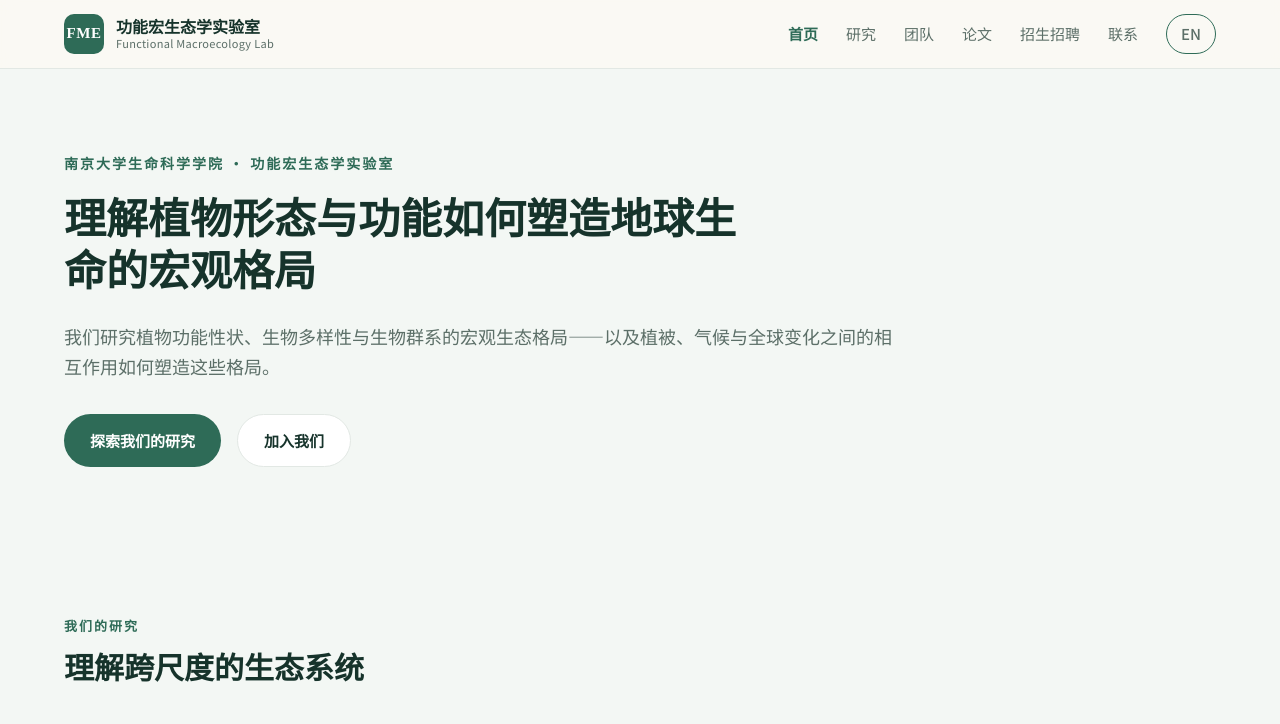
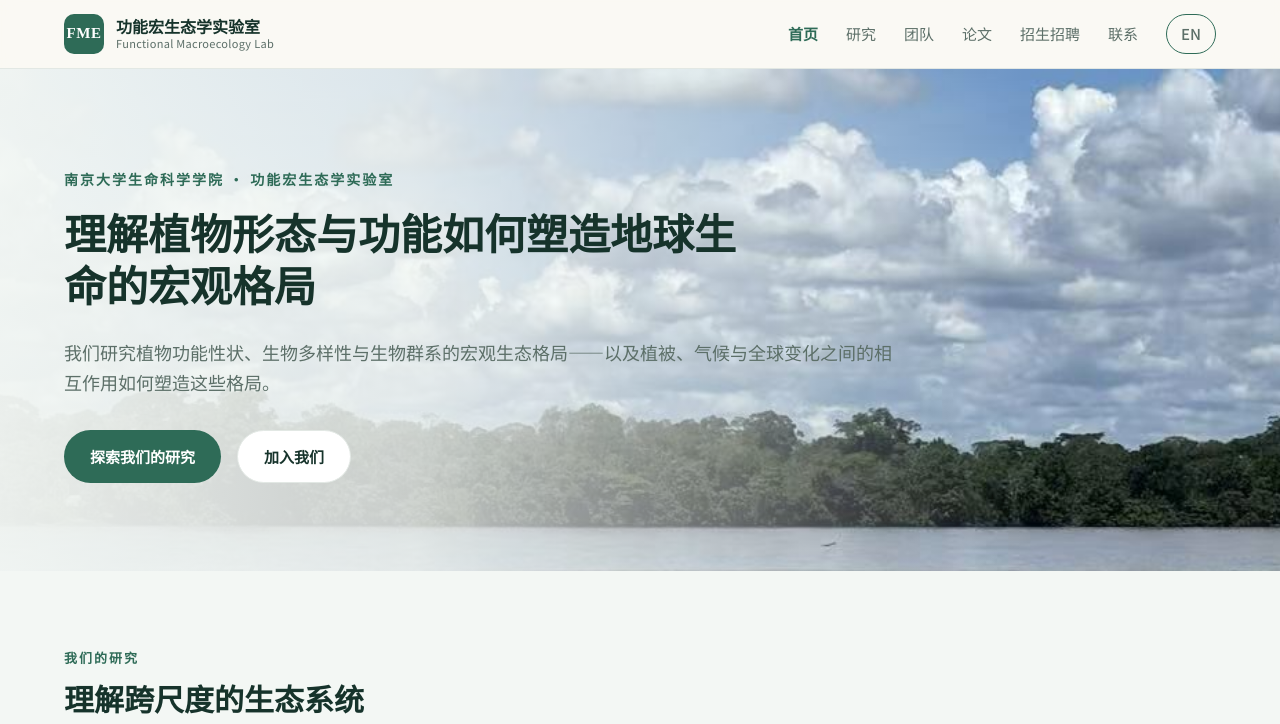
Before and after one commit to haozhima95/fme-lab-site, a plain HTML site: page index.html in a window 1280 px wide. Shown: the top 724 px of the page. Drawn offline with Linux system fonts and the light colour scheme.

Commit message:
Add hero background photo (river/canopy/sky) with left-to-right mist scrim

```diff
--- a/css/styles.css
+++ b/css/styles.css
@@ -75,7 +75,24 @@ h1, h2, h3 { font-family: var(--serif); font-weight: 700; line-height: 1.25; col
 .lang-switch:hover { background: var(--green); color: #fff; }
 
 /* ---------------- Hero ---------------- */
-.hero { background: var(--mist); padding: 80px 0 72px; }
+.hero {
+  position: relative;
+  background: var(--mist) url('../assets/hero-bg.jpg') center / cover no-repeat;
+  padding: 96px 0 88px;
+  overflow: hidden;
+}
+.hero::before {
+  content: '';
+  position: absolute;
+  inset: 0;
+  background: linear-gradient(to right,
+    rgba(243,247,244,0.96) 0%,
+    rgba(243,247,244,0.82) 32%,
+    rgba(243,247,244,0.40) 58%,
+    rgba(243,247,244,0)    80%);
+  z-index: 0;
+}
+.hero .container { position: relative; z-index: 1; }
 .hero-eyebrow {
   display: inline-block; font-size: 14px; letter-spacing: 2px; text-transform: uppercase;
   color: var(--green); font-weight: 700; margin-bottom: 18px;
```
Also changed, not shown: assets/hero-bg.jpg (added).
